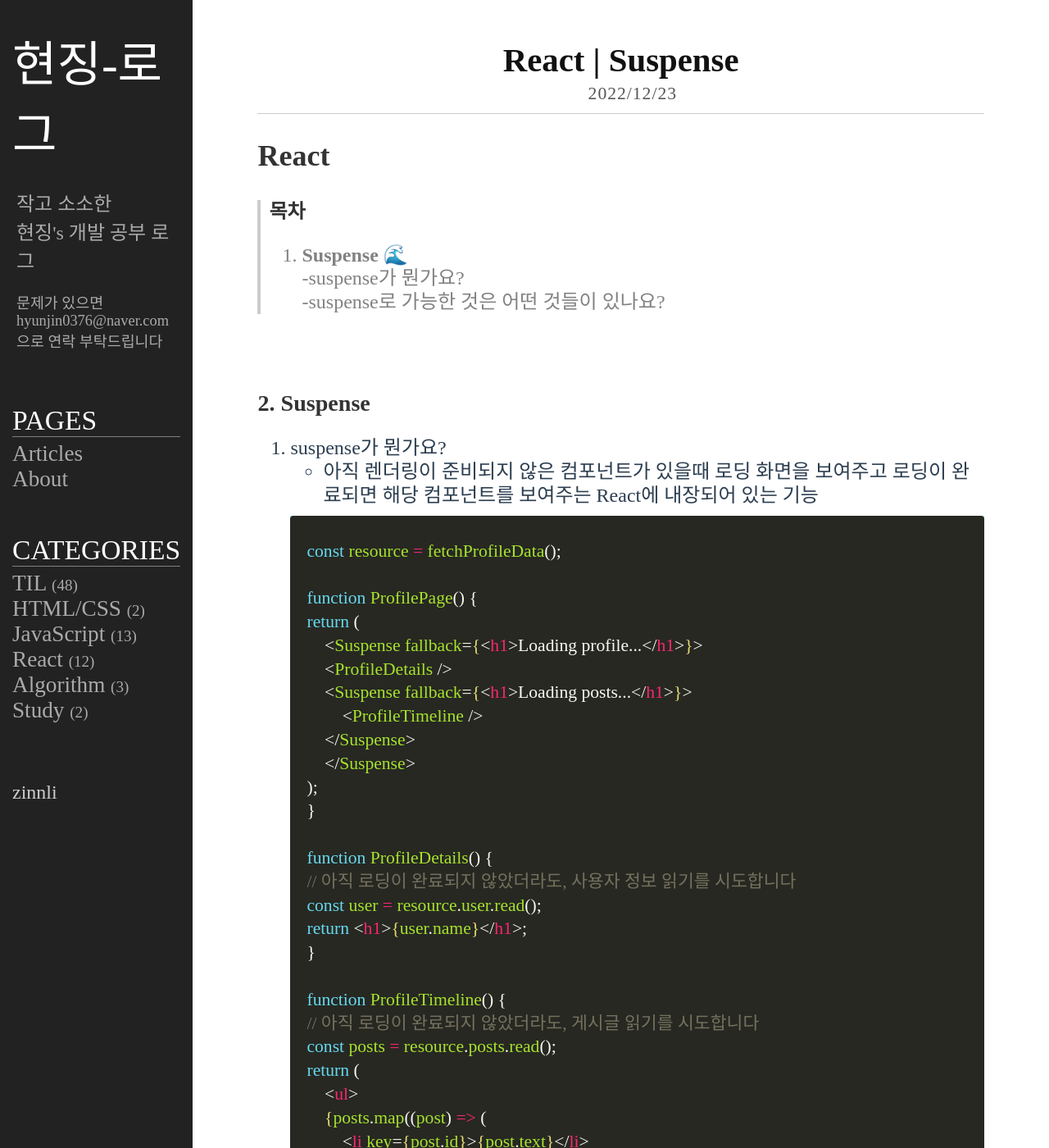
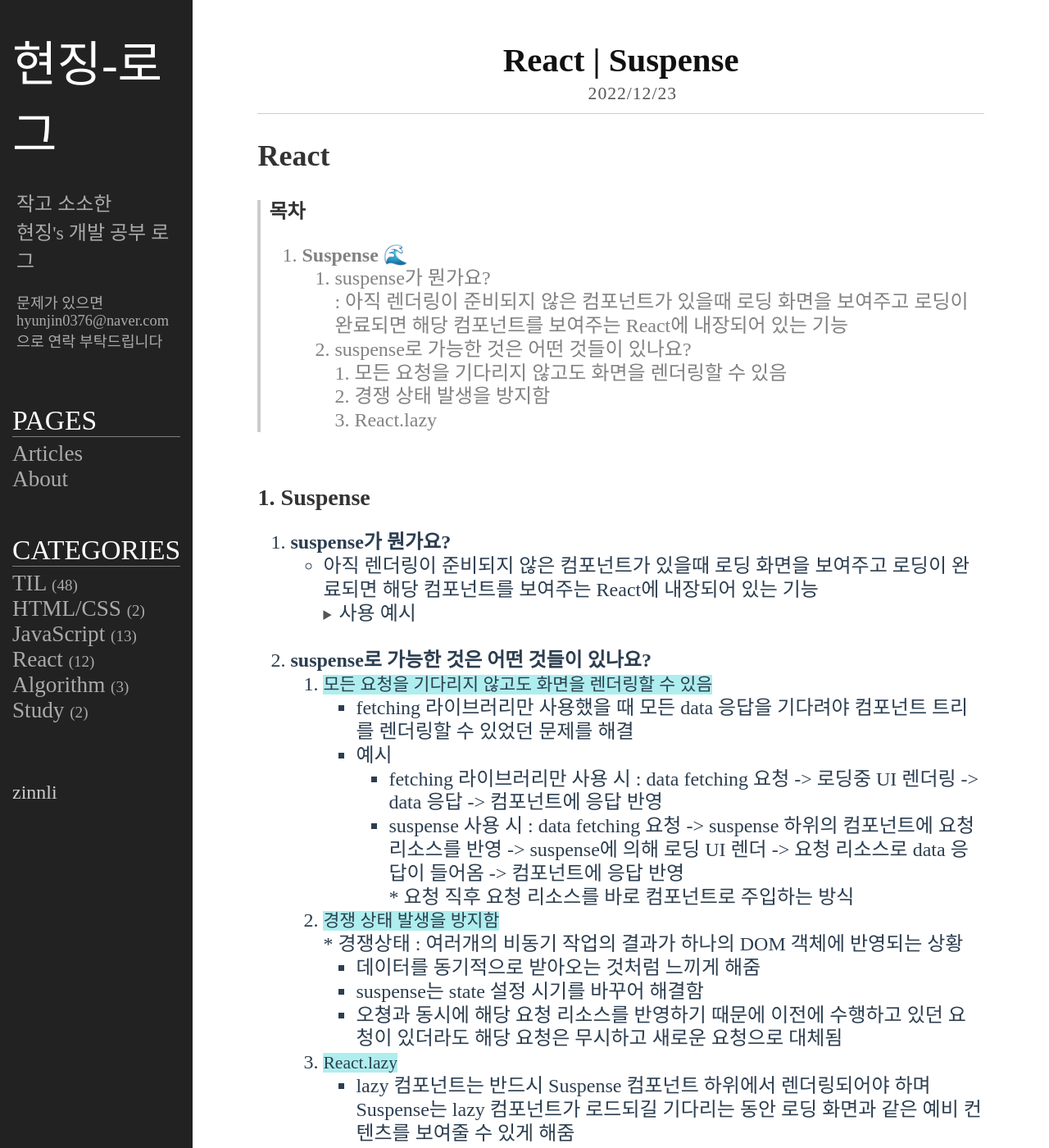
Before and after one commit to zinnli/zinnli.github.io, a Jekyll site: the page built from _posts/React/2022-12-24-React_04.markdown, in a window 1280 px wide and 1400 px high. Shown: the whole window at 82% size. Built offline with Jekyll 4.4.1, drawn with Linux system fonts in a browser that asks for light colours; some web fonts are replaced.

Commit message:
suspense layout modify

````diff
--- a/_posts/React/2022-12-24-React_04.markdown
+++ b/_posts/React/2022-12-24-React_04.markdown
@@ -10,62 +10,65 @@
 > #### 목차 <br/>
 >
 > 1. **Suspense** 🌊 <br/>
->    -suspense가 뭔가요? <br/>
->    -suspense로 가능한 것은 어떤 것들이 있나요?
+>    1. suspense가 뭔가요? <br/> : 아직 렌더링이 준비되지 않은 컴포넌트가 있을때 로딩 화면을 보여주고 로딩이 완료되면 해당 컴포넌트를 보여주는 React에 내장되어 있는 기능<br/>
+>    2. suspense로 가능한 것은 어떤 것들이 있나요? <br/> 1. 모든 요청을 기다리지 않고도 화면을 렌더링할 수 있음 <br/> 2. 경쟁 상태 발생을 방지함 <br/> 3. React.lazy
 
-<br/> <br/>
+<br/>
 
-### 2. **Suspense**
+### 1. **Suspense**
 
-1. suspense가 뭔가요?
+1.  **suspense가 뭔가요?**
 
-   - 아직 렌더링이 준비되지 않은 컴포넌트가 있을때 로딩 화면을 보여주고 로딩이 완료되면 해당 컴포넌트를 보여주는 React에 내장되어 있는 기능
+    - 아직 렌더링이 준비되지 않은 컴포넌트가 있을때 로딩 화면을 보여주고 로딩이 완료되면 해당 컴포넌트를 보여주는 React에 내장되어 있는 기능
 
-   ```react
-   const resource = fetchProfileData();
+      <details>
+       <summary>사용 예시</summary>
+       <div markdown="1">
+        ```react
+        const resource = fetchProfileData();
+        function ProfilePage() {
+        return (
+            <Suspense fallback={<h1>Loading profile...</h1>}>
+            <ProfileDetails />
+            <Suspense fallback={<h1>Loading posts...</h1>}>
+                <ProfileTimeline />
+            </Suspense>
+            </Suspense>
+        );
+        }
+        function ProfileDetails() {
+        // 아직 로딩이 완료되지 않았더라도, 사용자 정보 읽기를 시도합니다
+        const user = resource.user.read();
+        return <h1>{user.name}</h1>;
+        }
+        function ProfileTimeline() {
+        // 아직 로딩이 완료되지 않았더라도, 게시글 읽기를 시도합니다
+        const posts = resource.posts.read();
+        return (
+            <ul>
+            {posts.map((post) => (
+                <li key={post.id}>{post.text}</li>
+            ))}
+            </ul>
+        );
+        }
+        ```
+      </div>
+      </details>
+    <br/>
 
-   function ProfilePage() {
-   return (
-       <Suspense fallback={<h1>Loading profile...</h1>}>
-       <ProfileDetails />
-       <Suspense fallback={<h1>Loading posts...</h1>}>
-           <ProfileTimeline />
-       </Suspense>
-       </Suspense>
-   );
-   }
-
-   function ProfileDetails() {
-   // 아직 로딩이 완료되지 않았더라도, 사용자 정보 읽기를 시도합니다
-   const user = resource.user.read();
-   return <h1>{user.name}</h1>;
-   }
-
-   function ProfileTimeline() {
-   // 아직 로딩이 완료되지 않았더라도, 게시글 읽기를 시도합니다
-   const posts = resource.posts.read();
-   return (
-       <ul>
-       {posts.map((post) => (
-           <li key={post.id}>{post.text}</li>
-       ))}
-       </ul>
-   );
-   }
-   ```
-
-2. suspense로 가능한 것은 어떤 것들이 있나요?
-   1. 모든 요청을 기다리지 않고도 화면을 렌더링할 수 있음
-      - fetching 라이브러리만 사용했을 때 모든 data 응답을 기다려야 컴포넌트 트리를 렌더링할 수 있었던 문제를 해결
-      - 예시
-        - fetching 라이브러리만 사용 시 : data fetching 요청 -> 로딩중 UI 렌더링 -> data 응답 -> 컴포넌트에 응답 반영
-        - suspense 사용 시 : data fetching 요청 -> suspense 하위의 컴포넌트에 요청 리소스를 반영 -> suspense에 의해 로딩 UI 렌더 -> 요청 리소스로 data 응답이 들어옴 -> 컴포넌트에 응답 반영<br/> \* 요청 직후 요청 리소스를 바로 컴포넌트로 주입하는 방식
-   2. 경쟁 상태 발생을 방지함 <br/> \* 경쟁상태 : 여러개의 비동기 작업의 결과가 하나의 DOM 객체에 반영되는 상황
-      - 데이터를 동기적으로 받아오는 것처럼 느끼게 해줌
-      - suspense는 state 설정 시기를 바꾸어 해결함
-      - 오쳥과 동시에 해당 요청 리소스를 반영하기 때문에 이전에 수행하고 있던 요청이 있더라도 해당 요청은 무시하고 새로운 요청으로 대체됨
-   3. React.lazy
-      - lazy 컴포넌트는 반드시 Suspense 컴포넌트 하위에서 렌더링되어야 하며 Suspense는 lazy 컴포넌트가 로드되길 기다리는 동안 로딩 화면과 같은 예비 컨텐츠를 보여줄 수 있게 해줌
+2.  **suspense로 가능한 것은 어떤 것들이 있나요?**
+    1. `모든 요청을 기다리지 않고도 화면을 렌더링할 수 있음`
+       - fetching 라이브러리만 사용했을 때 모든 data 응답을 기다려야 컴포넌트 트리를 렌더링할 수 있었던 문제를 해결
+       - 예시
+         - fetching 라이브러리만 사용 시 : data fetching 요청 -> 로딩중 UI 렌더링 -> data 응답 -> 컴포넌트에 응답 반영
+         - suspense 사용 시 : data fetching 요청 -> suspense 하위의 컴포넌트에 요청 리소스를 반영 -> suspense에 의해 로딩 UI 렌더 -> 요청 리소스로 data 응답이 들어옴 -> 컴포넌트에 응답 반영<br/> \* 요청 직후 요청 리소스를 바로 컴포넌트로 주입하는 방식
+    2. `경쟁 상태 발생을 방지함` <br/> \* 경쟁상태 : 여러개의 비동기 작업의 결과가 하나의 DOM 객체에 반영되는 상황
+       - 데이터를 동기적으로 받아오는 것처럼 느끼게 해줌
+       - suspense는 state 설정 시기를 바꾸어 해결함
+       - 오쳥과 동시에 해당 요청 리소스를 반영하기 때문에 이전에 수행하고 있던 요청이 있더라도 해당 요청은 무시하고 새로운 요청으로 대체됨
+    3. `React.lazy`
+       - lazy 컴포넌트는 반드시 Suspense 컴포넌트 하위에서 렌더링되어야 하며 Suspense는 lazy 컴포넌트가 로드되길 기다리는 동안 로딩 화면과 같은 예비 컨텐츠를 보여줄 수 있게 해줌
 
 <br/>
 
````
